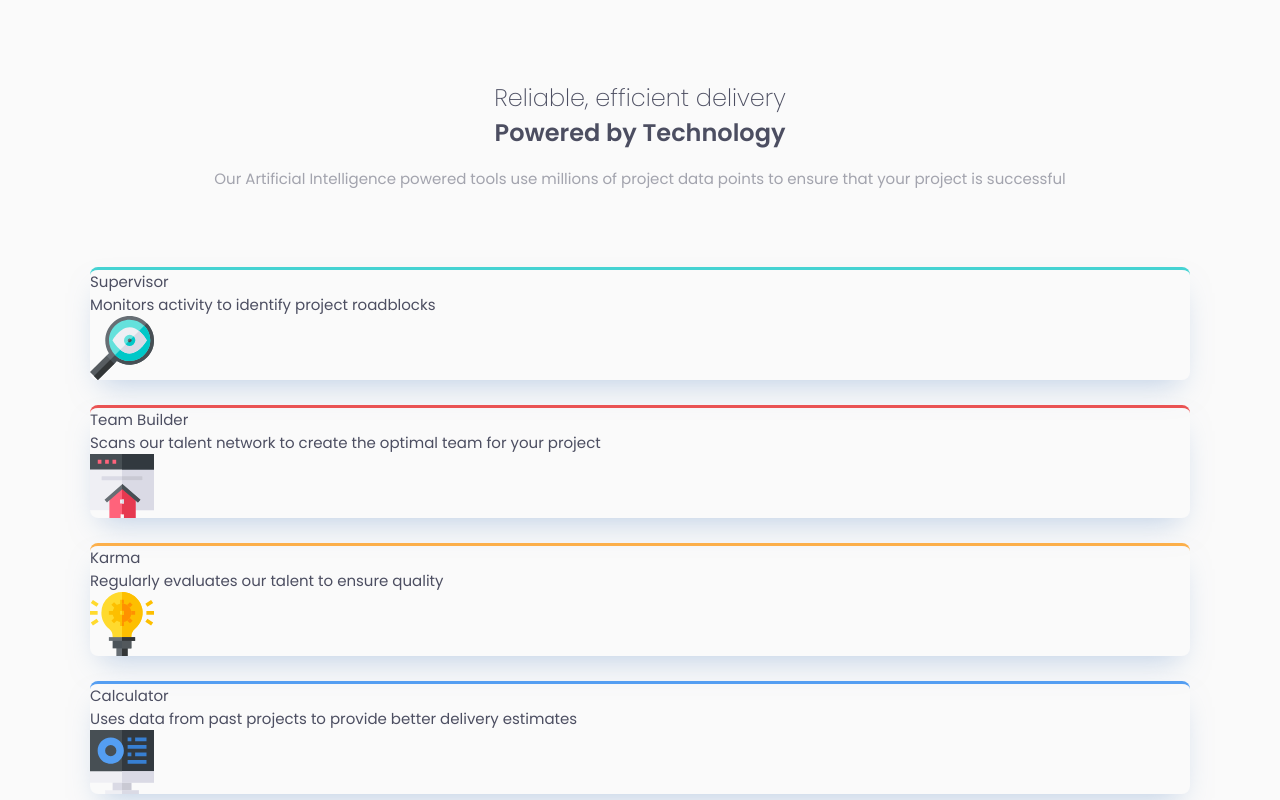
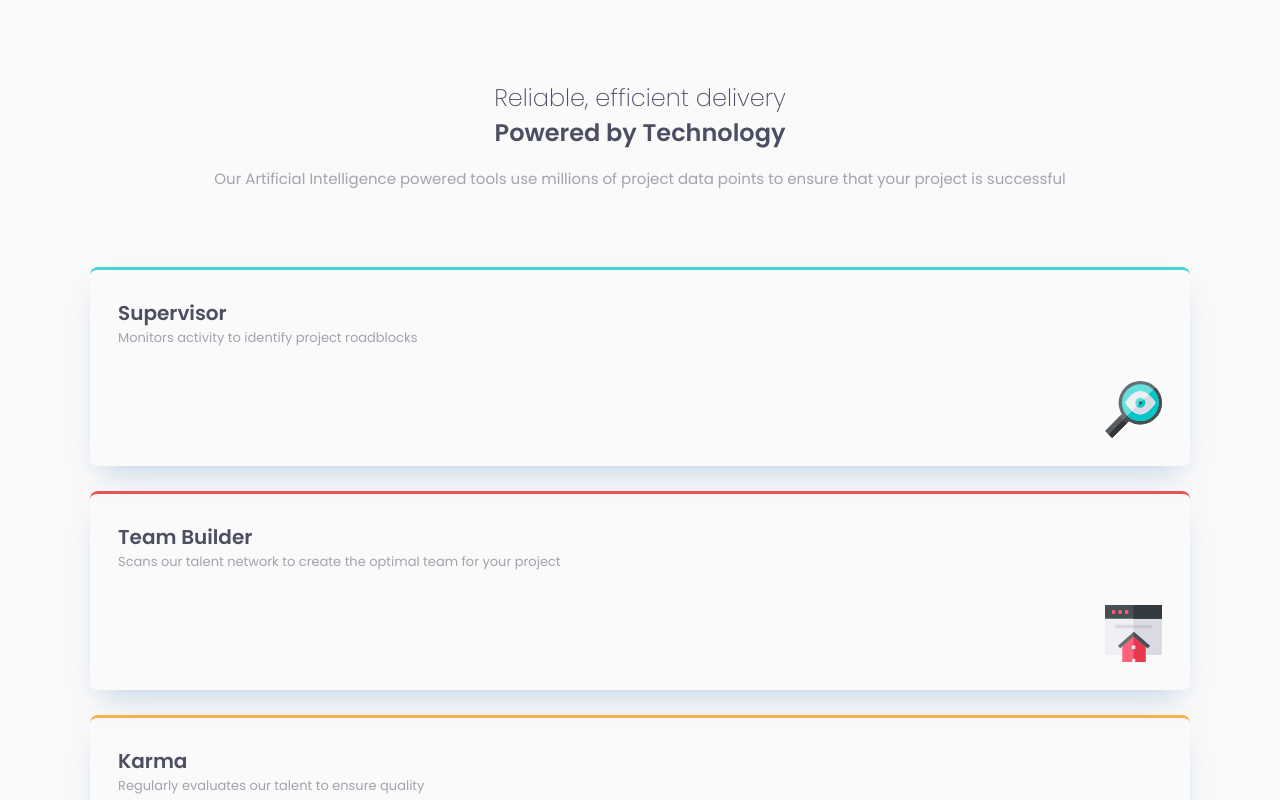
Before and after one commit to solracss/fem-4-card-feature-section, a website built with Vite: page index.html in a window 1280 px wide. Shown: the top 800 px of the page. Built offline with nearby package versions, Linux system fonts and the light colour scheme.

Commit message:
add style for card

```diff
--- a/index.html
+++ b/index.html
@@ -27,27 +27,27 @@
       <div class="four-cards grid" data-spacing="large">
 
         <div class="card" data-card-accent="1">
-          <h2>Supervisor</h2>
-          <p>Monitors activity to identify project roadblocks</p>
-          <img src="./img/icon-supervisor.svg" alt="">
+          <h2 class="card-heading">Supervisor</h2>
+          <p class="card-description">Monitors activity to identify project roadblocks</p>
+          <img src="./img/icon-supervisor.svg" alt="" class="card-icon">
         </div>
 
         <div class=" card" data-card-accent="2">
-          <h2>Team Builder</h2>
-          <p>Scans our talent network to create the optimal team for your project</p>
-          <img src="./img/icon-team-builder.svg" alt="">
+          <h2 class="card-heading">Team Builder</h2>
+          <p class="card-description">Scans our talent network to create the optimal team for your project</p>
+          <img src="./img/icon-team-builder.svg" alt="" class="card-icon">
         </div>
 
         <div class="card" data-card-accent="3">
-          <h2>Karma</h2>
-          <p>Regularly evaluates our talent to ensure quality</p>
-          <img src="./img/icon-karma.svg" alt="">
+          <h2 class="card-heading">Karma</h2>
+          <p class="card-description">Regularly evaluates our talent to ensure quality</p>
+          <img src="./img/icon-karma.svg" alt="" class="card-icon">
         </div>
 
         <div class="card" data-card-accent="4">
-          <h2>Calculator</h2>
-          <p>Uses data from past projects to provide better delivery estimates</p>
-          <img src="./img/icon-calculator.svg" alt="">
+          <h2 class="card-heading">Calculator</h2>
+          <p class="card-description">Uses data from past projects to provide better delivery estimates</p>
+          <img src="./img/icon-calculator.svg" alt="" class="card-icon">
         </div>
 
       </div>
--- a/sass/pages/_card-section.scss
+++ b/sass/pages/_card-section.scss
@@ -23,13 +23,32 @@
 }
 
 .card {
+	padding: remSize(28px);
+	border-top: 3px solid var(--item-color);
 	box-shadow: $box-shadow-1;
 	border-radius: 8px;
-	border-top: 3px solid var(--item-color);
 
 	@for $i from 1 through 4 {
 		&[data-card-accent="#{$i}"] {
 			--item-color: var(--clr-accent-#{$i});
 		}
 	}
+
+	&-heading {
+		font-size: remSize(20px);
+		font-weight: $fw-bold;
+	}
+
+	&-description {
+		font-size: remSize(13px);
+
+		@include setHslaColor(color, $clr-neutral-400, 0.5);
+	}
+
+	&-icon {
+		margin-top: remSize(33px);
+		margin-left: auto;
+		width: remSize(57px);
+		aspect-ratio: 1 / 1;
+	}
 }
```
